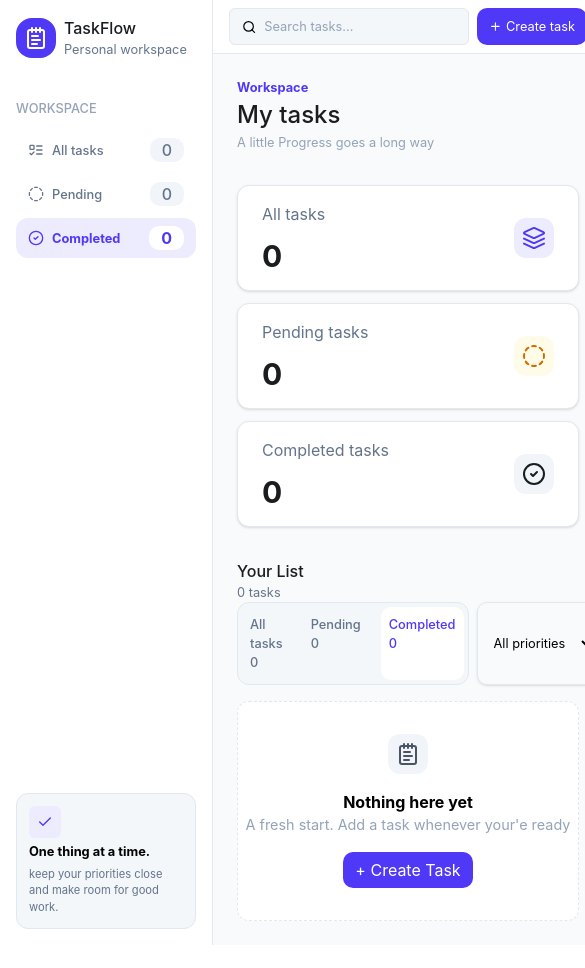
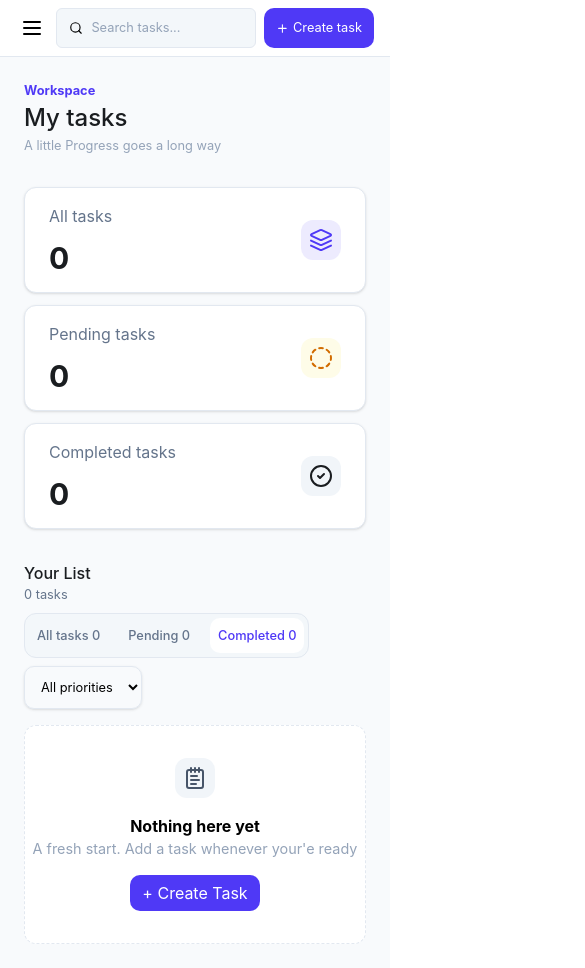
Before and after one commit to deballap-webdev/task-flow, a React (Vite) app: page /completed in a window 390 px wide. Shown: the whole page, 585 px wide, since content can reach past the window. Before the commit the page ends 945 px from the top, so only its background shows below. Built offline with nearby package versions, Linux system fonts and the light colour scheme.

Commit message:
fix layout bugs

```diff
--- a/src/Hooks/useFilteredTasks.tsx
+++ b/src/Hooks/useFilteredTasks.tsx
@@ -10,8 +10,11 @@ const useFilteredTasks = (tasks: TaskItemType[], searchText: string = "") => {
   const handlePriorityChange = (e: React.ChangeEvent<HTMLSelectElement>) => {
     const value = e.target.value;
     setSearchParams((prev) => {
-      if (value === "all") prev.delete("priority");
-      prev.set("priority", value);
+      if (value === "all") {
+        prev.delete("priority");
+      } else {
+        prev.set("priority", value);
+      }
       return prev;
     });
   };
--- a/src/components/Header.tsx
+++ b/src/components/Header.tsx
@@ -1,18 +1,20 @@
-import { LuSearch, LuPlus } from "react-icons/lu";
+import { LuSearch, LuPlus, LuMenu } from "react-icons/lu";
 
 type PropsType = {
   setIsCreateTaskOpen: (b: boolean) => void;
   setSearchText: (b: string) => void;
   searchText: string;
+  setIsNavOpen: (b: boolean) => void;
 };
 
 const Header = ({
   setIsCreateTaskOpen,
   setSearchText,
   searchText,
+  setIsNavOpen,
 }: PropsType) => {
   const searchBar = (
-    <div className=" bg-bg-card-inner w-2/5 min-w-60 flex items-center rounded-md border-border-default px-3 py-2 border gap-2 focus-within:outline-1 focus-within:outline-border-focus">
+    <div className=" bg-bg-card-inner  flex items-center rounded-md border-border-default px-3 py-2 border gap-2 focus-within:outline-1 focus-within:outline-border-focus w-full max-w-150">
       <LuSearch />
       <label htmlFor="searchTasks" className="sr-only">
         Search Tasks
@@ -38,9 +40,21 @@ const Header = ({
     </button>
   );
 
+  const hamburgerMenu = (
+    <button
+      className="cursor-pointer text-2xl h-10 w-10 grid place-content-center rounded-md hover:bg-primary-subtle hover:text-primary sm:hidden"
+      onClick={() => setIsNavOpen(true)}
+    >
+      <LuMenu />
+    </button>
+  );
+
   const content = (
-    <header className="border-b border-b-border-default py-2 px-4 flex justify-between sticky top-0 z-10 bg-bg-surface flex-wrap gap-2">
-      {searchBar}
+    <header className="border-b border-b-border-default py-2 px-4 flex justify-between sticky top-0 z-10 bg-bg-surface  gap-2">
+      <div className="flex w-full gap-2">
+        {hamburgerMenu}
+        {searchBar}
+      </div>
       {creatTaskBtn}
     </header>
   );
--- a/src/components/Layout.tsx
+++ b/src/components/Layout.tsx
@@ -1,6 +1,7 @@
 import Sidebar from "./Sidebar";
 import Header from "./Header";
 import { Outlet } from "react-router";
+import { useState } from "react";
 
 type PropsType = {
   setIsCreateTaskOpen: (b: boolean) => void;
@@ -13,14 +14,16 @@ const Layout = ({
   setSearchText,
   searchText,
 }: PropsType) => {
+  const [isNavOpen, setIsNavOpen] = useState(false);
   return (
     <div className="flex flex-row">
-      <Sidebar />
+      <Sidebar isNavOpen={isNavOpen} setIsNavOpen={setIsNavOpen} />
       <div className="w-full flex-col">
         <Header
           searchText={searchText}
           setIsCreateTaskOpen={setIsCreateTaskOpen}
           setSearchText={setSearchText}
+          setIsNavOpen={setIsNavOpen}
         />
         <Outlet />
       </div>
--- a/src/components/Sidebar.tsx
+++ b/src/components/Sidebar.tsx
@@ -1,12 +1,19 @@
 import { LuCheck, LuNotepadText } from "react-icons/lu";
 import useTask from "../Hooks/useTask";
 import SidebarNavLink from "./SidebarNavLink";
+import Xbutton from "./modals/Xbutton";
 
-const Sidebar = () => {
+type PropsType = {
+  isNavOpen: boolean;
+  setIsNavOpen: (b: boolean) => void;
+};
+
+const Sidebar = ({ isNavOpen, setIsNavOpen }: PropsType) => {
   const { pendingTasks, completedTasks, totalTasks } = useTask();
 
   const header = (
-    <header className={" flex items-center gap-2"}>
+    <header className={"flex justify-between gap-4 items-start"}>
+      <div className="flex items-center gap-2">
         <LuNotepadText
           className={
             "text-2xl rounded-2xl w-10 h-10 px-2 py-1 bg-primary text-text-on-primary"
@@ -14,9 +21,13 @@ const Sidebar = () => {
         />
         <div>
           <p className={"text-text-primary font-medium"}>TaskFlow</p>
-        <p className={"text-[0.8rem] text-text-secondary"}>
+          <p className={"text-[0.8rem] text-text-secondary text-nowrap"}>
             Personal workspace
           </p>
+        </div>
+      </div>
+      <div className="sm:hidden">
+        <Xbutton onClick={() => setIsNavOpen(false)} />
       </div>
     </header>
   );
@@ -47,16 +58,21 @@ const Sidebar = () => {
   );
 
   const content = (
+    <>
+      {isNavOpen && (
+        <div className="fixed top-0 inset-0 backdrop-blur-sm z-20 bg-bg-overlay w-screen min-h-screen" />
+      )}
       <aside
         aria-label="Sidebar Navigation"
-      className="flex flex-col justify-between min-h-screen p-4 border-r border-border-default w-fit gap-5"
+        className={`sm:flex sm:sticky ${isNavOpen ? "flex" : "hidden"} flex-col  justify-between min-h-fit h-screen fixed left-0 top-0 p-4 border-r  bg-bg-surface border-border-default w-fit gap-5 z-25`}
       >
-      <div className="flex flex-col gap-10">
+        <div className="flex flex-col  gap-10">
           {header}
           {nav}
         </div>
         {footer}
       </aside>
+    </>
   );
 
   return content;
--- a/src/components/modals/ClearAll.tsx
+++ b/src/components/modals/ClearAll.tsx
@@ -26,8 +26,8 @@ const ClearAll = ({ setIsClearAllOpen, filteredTasks = [] }: PropsType) => {
   };
 
   return (
-    <div className="fixed overflow-y-auto inset-0 items-center justify-center flex z-30 backrop-blur-sm bg-bg-overlay">
-      <div className="bg-bg-surface p-6 w-[clamp(250px,50vw,480px)] rounded-xl flex flex-col gap-5">
+    <div className="fixed overflow-y-auto inset-0 items-start justify-center flex z-30 backrop-blur-sm bg-bg-overlay ">
+      <div className="bg-bg-surface   my-auto w-[clamp(250px,50vw,480px)] rounded-xl flex flex-col gap-5">
         <div className="flex justify-between">
           <div>
             <h3 className="text-[1.2rem] font-bold">Clear all tasks?</h3>
--- a/src/components/modals/CreateTask.tsx
+++ b/src/components/modals/CreateTask.tsx
@@ -131,9 +131,9 @@ const CreateTask = ({ setIsCreateTaskOpen }: PropsType) => {
   );
 
   return (
-    <div className=" fixed overflow-y-auto inset-0 items-center justify-center flex z-30 backrop-blur-sm bg-bg-overlay">
+    <div className=" fixed overflow-y-auto inset-0 items-start justify-center flex z-30 backrop-blur-sm bg-bg-overlay">
       <form
-        className="bg-bg-surface flex flex-col gap-4 rounded-lg p-4 w-[clamp(250px,50vw,480px)]"
+        className="bg-bg-surface my-auto flex flex-col gap-4 rounded-lg p-4 w-[clamp(250px,50vw,480px)]"
         onSubmit={handleSubmit}
       >
         {header}
--- a/src/components/modals/EditTask.tsx
+++ b/src/components/modals/EditTask.tsx
@@ -128,9 +128,9 @@ const EditTask = ({ setIsEditTaskOpen, task }: PropsType) => {
   );
 
   return (
-    <div className=" fixed overflow-y-auto inset-0 items-center justify-center flex z-30 backrop-blur-sm bg-bg-overlay">
+    <div className=" fixed overflow-y-auto inset-0 items-start justify-center flex z-30 backrop-blur-sm bg-bg-overlay">
       <form
-        className="bg-bg-surface flex flex-col gap-4 rounded-lg p-4 w-[clamp(250px,50vw,480px)]"
+        className="bg-bg-surface flex my-auto flex-col gap-4 rounded-lg p-4 w-[clamp(250px,50vw,480px)]"
         onSubmit={handleSubmit}
       >
         {header}
--- /dev/null
+++ b/src/components/modals/FullTaskItem.tsx
@@ -0,0 +1,5 @@
+const FullTaskItem = () => {
+  return <div>FullTaskItem</div>;
+};
+
+export default FullTaskItem;
--- a/src/components/modals/Xbutton.tsx
+++ b/src/components/modals/Xbutton.tsx
@@ -6,7 +6,7 @@ type PropsType = {
 const Xbutton = ({ onClick }: PropsType) => {
   return (
     <button
-      className=" hover:text-danger hover:bg-badge-low-bg focus:outline-1 focus:outline-danger p-2 rounded-md h-8 w-8"
+      className=" hover:text-primary hover:bg-primary-subtle  focus:outline-1 focus:outline-primary p-2 rounded-md h-8 w-8"
       onClick={onClick}
       title="Close Modal"
     >
--- a/src/pages/Tasks.tsx
+++ b/src/pages/Tasks.tsx
@@ -78,14 +78,16 @@ const Tasks = ({
   );
 
   const listHeader = (
-    <header className="flex justify-between items-end mb-4 flex-wrap">
+    <header className="flex justify-between items-end mb-4 flex-wrap gap-2">
       <div>
         <h2 className="text-text-primary font-medium">Your List</h2>
-        <p className="text-[0.8rem] text-text-secondary">{totalTasks} tasks</p>
+        <p className="text-[0.8rem] text-text-secondary">
+          {filteredTasks.length} tasks {searchText.length > 0 && "found"}
+        </p>
       </div>
-      <div className="flex gap-2">
+      <div className="flex gap-2 flex-wrap">
         <nav
-          className="border border-border-default bg-bg-card-inner rounded-xl p-1 flex gap-3  "
+          className="border border-border-default bg-bg-card-inner rounded-xl p-1 flex gap-3  items-center justify-center "
           aria-label="secondary navigation"
         >
           <SecondaryNavLink to="/" status="All tasks" count={totalTasks} />
@@ -100,13 +102,14 @@ const Tasks = ({
             count={completedTasks}
           />
         </nav>
+        <div className="flex gap-2 sm:w-fit">
           <label htmlFor="filterPriority" className="sr-only">
             Filter tasks by priority
           </label>
           <select
             name="filterPriority"
             id="filterPriority"
-          className="text-[0.8rem] border border-border-default px-3 py-2 shadow-sm rounded-[10px]"
+            className="text-[0.8rem] border border-border-default  p-3 shadow-sm rounded-[10px]"
             onChange={handlePriorityChange}
           >
             <option value="all">All priorities</option>
@@ -125,6 +128,7 @@ const Tasks = ({
             </button>
           )}
         </div>
+      </div>
     </header>
   );
 
@@ -133,8 +137,8 @@ const Tasks = ({
   );
 
   const content = (
-    <div className="bg-bg-app min-h-[calc(100%-54px)]">
-      <main className="  flex  mx-auto max-w-250 p-6 flex-col gap-8">
+    <div className="bg-bg-app min-h-[calc(100%-57px)]">
+      <main className="  flex  mx-auto max-w-250 p-6 flex-col gap-8 ">
         {header}
         {taskSatistics}
         <section>
```
Lines whose indentation alone changed are shown as unchanged.
